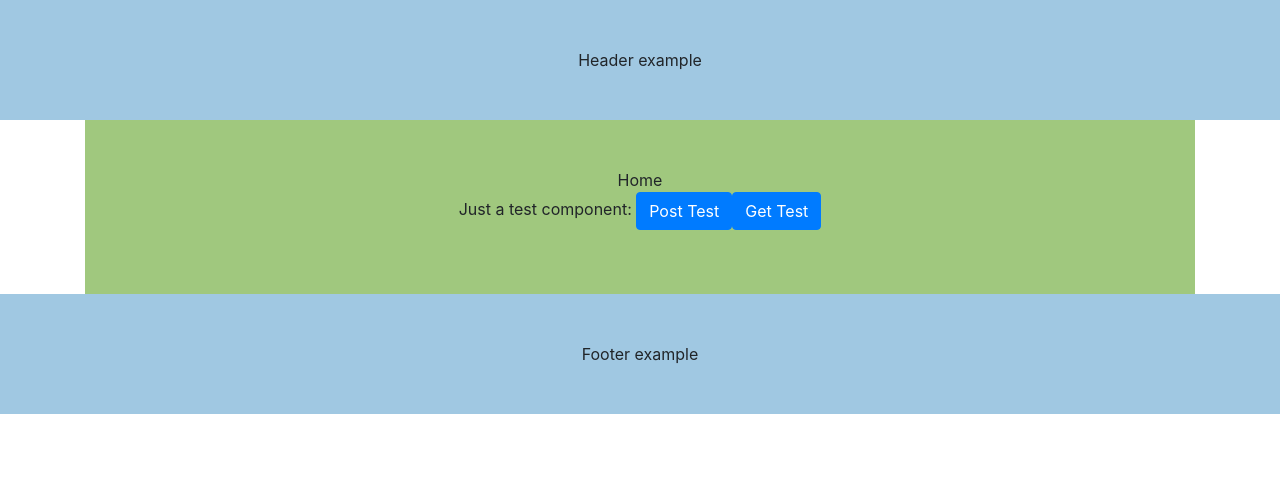
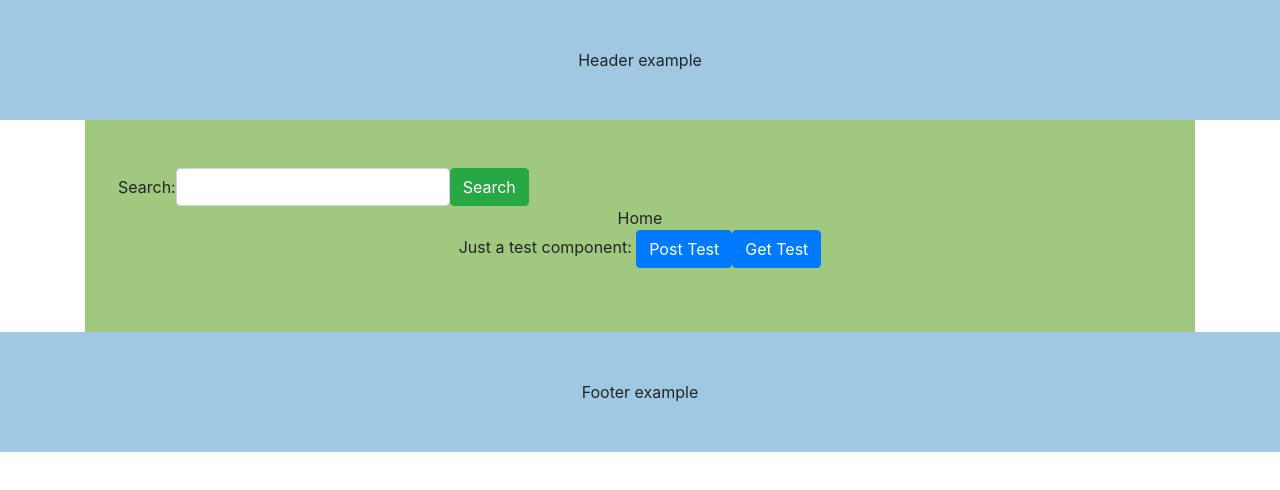
Before and after one commit to Shadow66/PGS-project, an Angular app in the folder frontend/: page / in a window 1280 px wide. Shown: the top 490 px of the page. Built offline with nearby package versions, Linux system fonts and the light colour scheme.

Commit message:
basic search

```diff
--- a/frontend/src/app/app.component.html
+++ b/frontend/src/app/app.component.html
@@ -1,9 +1,9 @@
 <app-header></app-header>
 <div class="container">
-  <div class="row">
-    <div class="col">
-      <router-outlet></router-outlet>
-    </div>
+<div class="row">
+  <div class="col">
+    <router-outlet></router-outlet>
   </div>
 </div>
+</div>
 <app-footer></app-footer>
--- a/frontend/src/app/app.module.ts
+++ b/frontend/src/app/app.module.ts
@@ -10,6 +10,7 @@ import { HomeComponent } from './pages/home/home.component';
 import { ApiService } from './shared/api.service';
 import { TestComponent } from './components/test/test.component';
 import { HttpModule } from '@angular/http';
+import { SearchComponent } from './components/search/search.component';
 
 
 @NgModule({
@@ -18,7 +19,8 @@ import { HttpModule } from '@angular/http';
     HeaderComponent,
     FooterComponent,
     HomeComponent,
-    TestComponent
+    TestComponent,
+    SearchComponent
   ],
   imports: [
     BrowserModule,
--- /dev/null
+++ b/frontend/src/app/components/search/search.component.html
@@ -0,0 +1,9 @@
+<form class="form-inline">
+  <div class="row">
+    <div class="form-group">
+      <label for="name">Search:</label>
+      <input type="text" class="form-control" #searchInput>
+      <button type="button" class="btn btn-success" (click)="onSearch(searchInput.value)">Search</button>
+    </div>
+  </div>
+</form>
--- /dev/null
+++ b/frontend/src/app/components/search/search.component.ts
@@ -0,0 +1,23 @@
+import { Component, OnInit } from '@angular/core';
+import { ApiService } from '../../shared/api.service';
+
+@Component({
+  selector: 'app-search',
+  templateUrl: './search.component.html',
+  styleUrls: ['./search.component.css']
+})
+export class SearchComponent implements OnInit {
+
+  constructor(private apiService: ApiService) { }
+
+  ngOnInit() {
+  }
+  onSearch(input: string) {
+    this.apiService
+      .getEvents(input)
+      .subscribe(
+        response => console.log(response),
+        error => console.log(error)
+      );
+  }
+}
--- a/frontend/src/app/pages/home/home.component.html
+++ b/frontend/src/app/pages/home/home.component.html
@@ -1,4 +1,9 @@
 <div class="container">
+  <div class="row">
+    <div class="col">
+      <app-search></app-search>
+    </div>
+  </div>
   <div class="row">
     <div class="col">
       Home
--- a/frontend/src/app/shared/api.service.ts
+++ b/frontend/src/app/shared/api.service.ts
@@ -5,16 +5,20 @@ import { Http, Headers } from '@angular/http';
 export class ApiService {
 
   constructor(private http: Http) { }
-  url = 'http://localhost:54376/api/values';
+  url = 'http://localhost:54377/api/';
 
   getTest() {
-    return this.http.get(this.url);
+    return this.http.get(this.url + 'values');
   }
 
-  postTest(message: String) {
+  postTest(message: string) {
     const headers = new Headers({'Content-Type': 'application/json'});
-    return this.http.post(this.url,
+    return this.http.post(this.url + 'values',
       message,
       {headers: headers});
   }
+
+  getEvents(searchInput: string) {
+    return this.http.get(this.url + 'events/' + searchInput);
+  }
 }
```
Also changed, not shown: frontend/src/app/components/search/search.component.css (added).
